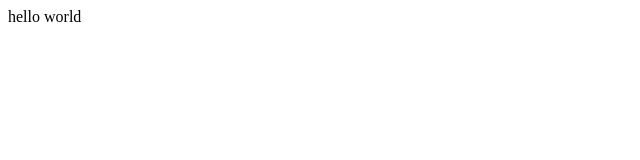
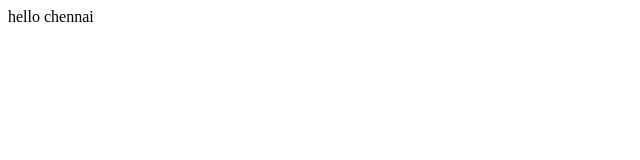
Before and after one commit to sjdhn1965/folder-2, a plain HTML site: page index.html in a window 1280 px wide. Shown: the full height of the page, 0-640 px from the left. Drawn offline with Linux system fonts and the light colour scheme.

Commit message:
Update index.html hello world to hello chennai

```diff
--- a/index.html
+++ b/index.html
@@ -6,6 +6,6 @@
     <title>Document</title>
 </head>
 <body>
-    <span class="info">hello world</span>
+    <span class="info">hello chennai</span>
 </body>
 </html>
```
